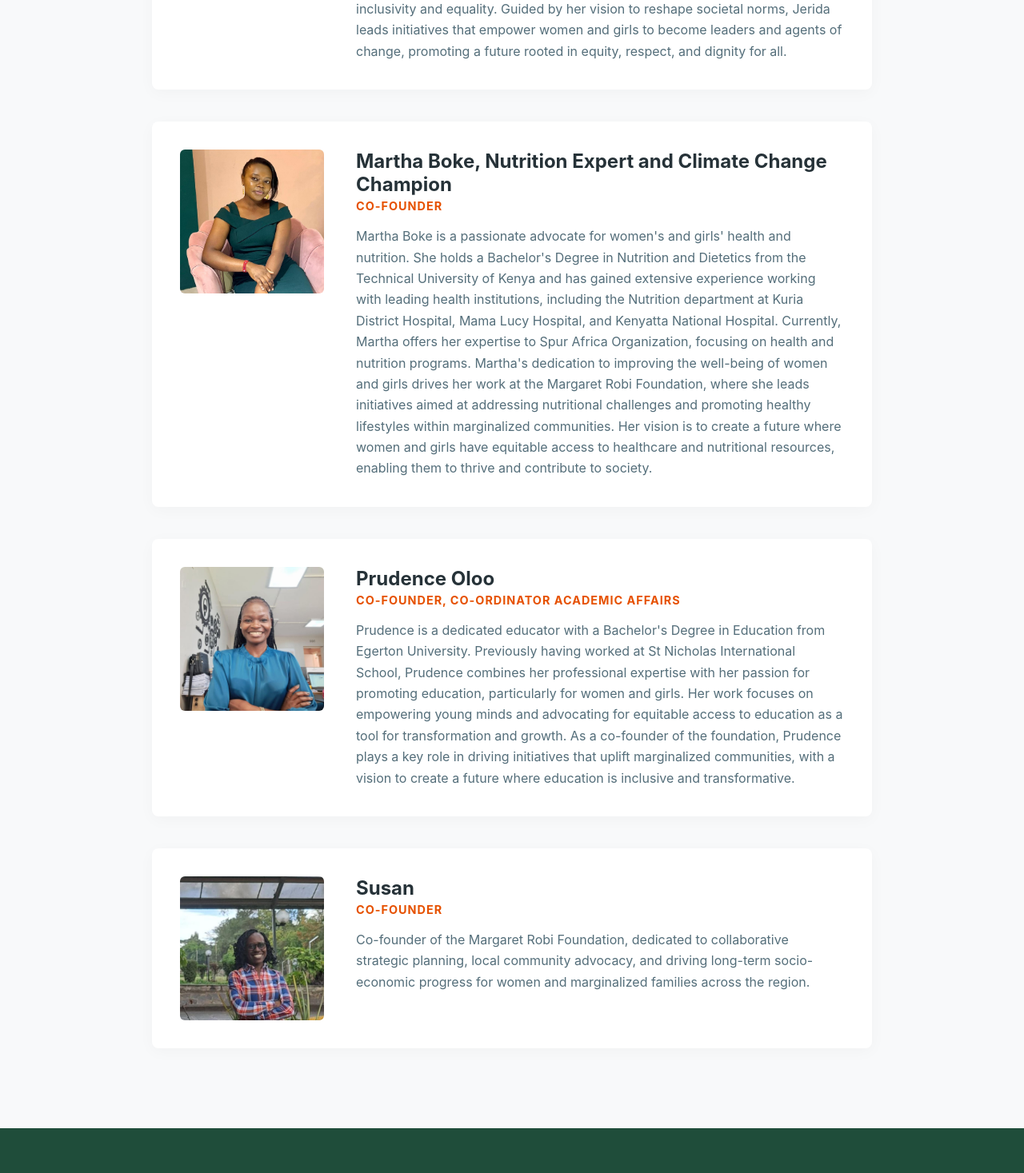
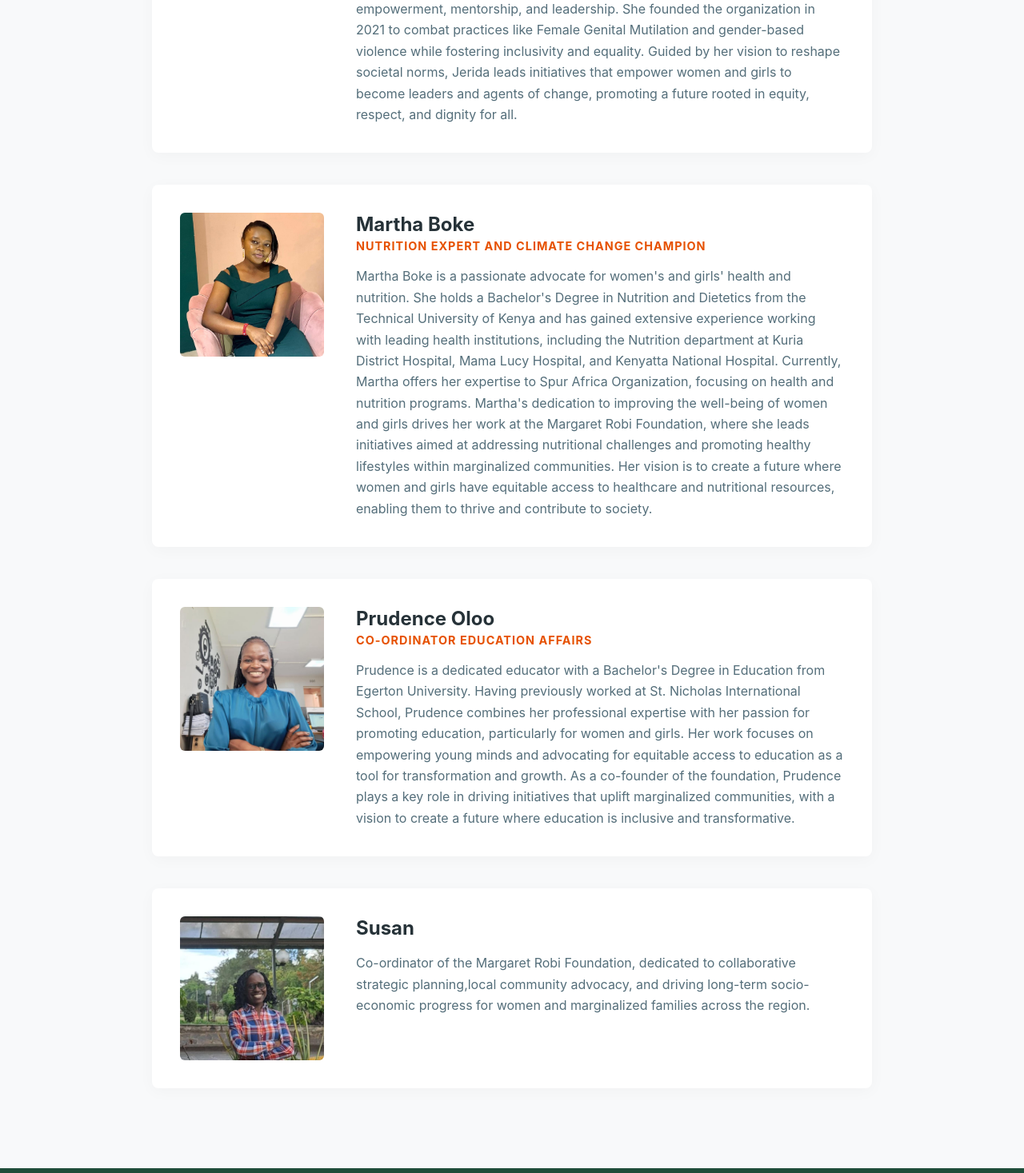
Before and after one commit to boyani-Otieno/gati-foundation, a React (Create React App) app: page /about in a window 1280 px wide. Shown: the part 2284-3751 px from the top of the page at 80% size. Built offline with nearby package versions, Linux system fonts and the light colour scheme.

Commit message:
edit leadership section

```diff
--- a/src/components/about/About.jsx
+++ b/src/components/about/About.jsx
@@ -8,28 +8,28 @@ const About = () => {
       id: 1,
       name: "Jerida Gati",
       title: "Founder, Director",
-      text: "Jerida holds a Bachelor of Arts in Education from Egerton University and is currently pursuing a Master's Degree in Gender and Development Studies, equipping her with advanced expertise to address gender inequalities. With extensive experience, including serving as a community coordinator in Mathare slums through Darajania Organization, Jerida is passionate about women's empowerment, mentorship, and leadership. She founded the organization in 2021 to combat practices like FGM and gender-based violence while fostering inclusivity and equality. Guided by her vision to reshape societal norms, Jerida leads initiatives that empower women and girls to become leaders and agents of change, promoting a future rooted in equity, respect, and dignity for all.",
+      text: "Jerida holds a Bachelor of Arts in Education from Egerton University, a Master of Arts in Co-operative and Community Development from Moshi Co-operative University, and a Master of Arts in Gender and Development Studies from Egerton University, equipping her with advanced expertise in community development, gender equality, and social transformation. With extensive experience, including serving as a Community Coordinator in Mathare slums through Darajania Organization, Jerida is passionate about women's empowerment, mentorship, and leadership. She founded the organization in 2021 to combat practices like Female Genital Mutilation and gender-based violence while fostering inclusivity and equality. Guided by her vision to reshape societal norms, Jerida leads initiatives that empower women and girls to become leaders and agents of change, promoting a future rooted in equity, respect, and dignity for all.",
       image: "/images/jeda.jpeg",
     },
     {
       id: 2,
-      name: "Martha Boke, Nutrition Expert and Climate Change Champion",
-      title: "Co-Founder",
+      name: "Martha Boke",
+      title: "Nutrition Expert and Climate Change Champion",
       text: "Martha Boke is a passionate advocate for women's and girls' health and nutrition. She holds a Bachelor's Degree in Nutrition and Dietetics from the Technical University of Kenya and has gained extensive experience working with leading health institutions, including the Nutrition department at Kuria District Hospital, Mama Lucy Hospital, and Kenyatta National Hospital. Currently, Martha offers her expertise to Spur Africa Organization, focusing on health and nutrition programs. Martha's dedication to improving the well-being of women and girls drives her work at the Margaret Robi Foundation, where she leads initiatives aimed at addressing nutritional challenges and promoting healthy lifestyles within marginalized communities. Her vision is to create a future where women and girls have equitable access to healthcare and nutritional resources, enabling them to thrive and contribute to society.",
       image: "/images/boke.jpeg",
     },
     {
       id: 3,
       name: "Prudence Oloo",
-      title: "Co-Founder, Co-ordinator Academic Affairs",
-      text: "Prudence is a dedicated educator with a Bachelor's Degree in Education from Egerton University. Previously having worked at St Nicholas International School, Prudence combines her professional expertise with her passion for promoting education, particularly for women and girls. Her work focuses on empowering young minds and advocating for equitable access to education as a tool for transformation and growth. As a co-founder of the foundation, Prudence plays a key role in driving initiatives that uplift marginalized communities, with a vision to create a future where education is inclusive and transformative.",
+      title: "Co-ordinator Education Affairs",
+      text: "Prudence is a dedicated educator with a Bachelor's Degree in Education from Egerton University. Having previously worked at St. Nicholas International School, Prudence combines her professional expertise with her passion for promoting education, particularly for women and girls. Her work focuses on empowering young minds and advocating for equitable access to education as a tool for transformation and growth. As a co-founder of the foundation, Prudence plays a key role in driving initiatives that uplift marginalized communities, with a vision to create a future where education is inclusive and transformative.",
       image: "/images/prudence.jpeg",
     },
     {
       id: 4,
       name: "Susan",
-      title: "Co-Founder",
-      text: "Co-founder of the Margaret Robi Foundation, dedicated to collaborative strategic planning, local community advocacy, and driving long-term socio-economic progress for women and marginalized families across the region.",
+      title: "",
+      text: "Co-ordinator of the Margaret Robi Foundation, dedicated to collaborative strategic planning,local community advocacy, and driving long-term socio-economic progress for women and marginalized families across the region.",
       image: "/images/susan.jpeg",
     },
   ];
```
